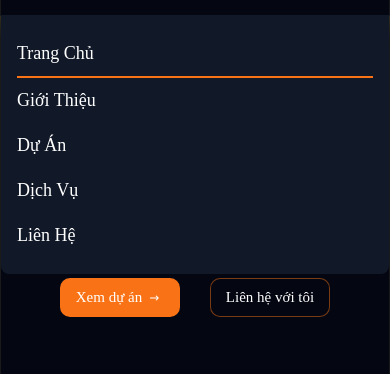
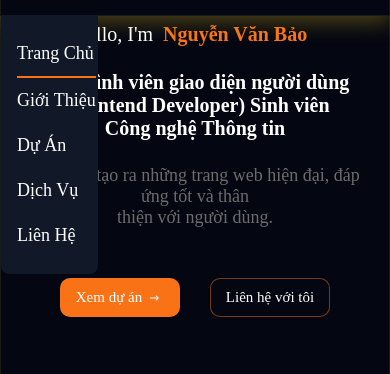
Before and after one commit to NguyenVanBao-206/Web-profile, a website with bundled scripts: page index.html in a window 390 px wide. Both pictures are taken after a click on the element 39 px from the left and 38 px from the top of the page. Shown: the part 58-432 px from the top of the page. Built offline with nearby package versions, Linux system fonts and the light colour scheme; data requests are answered from the project's data file.

Commit message:
update width menu

```diff
--- a/asset/css/style.css
+++ b/asset/css/style.css
@@ -1341,7 +1341,7 @@ td {
     position: absolute;
     top: 100%;
     left: 0;
-    width: 100%;
+    width: 25%;
     flex-direction: column;
     gap: 0;
     padding: 16px;
```
Also changed, not shown: package.json (+9 -1 lines).
